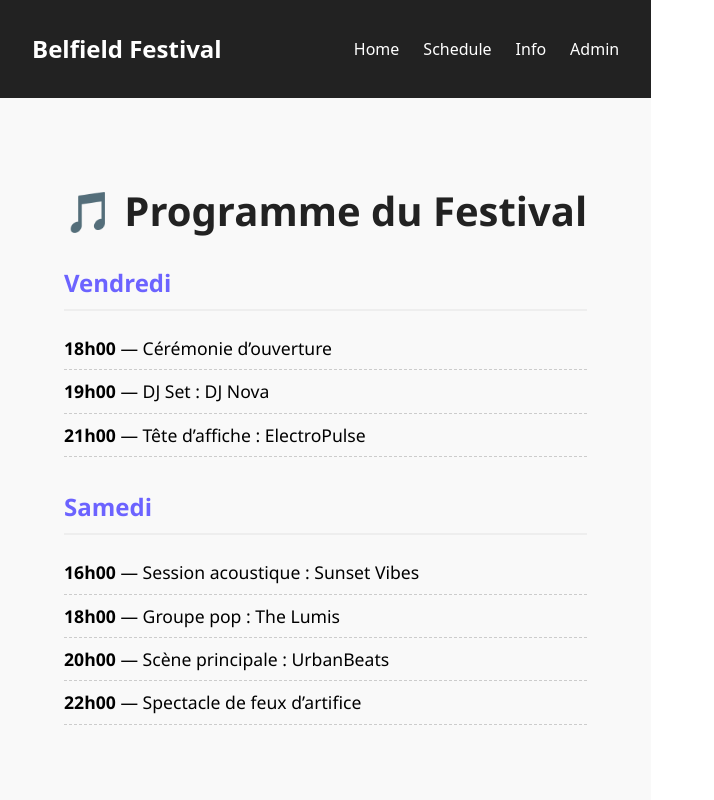
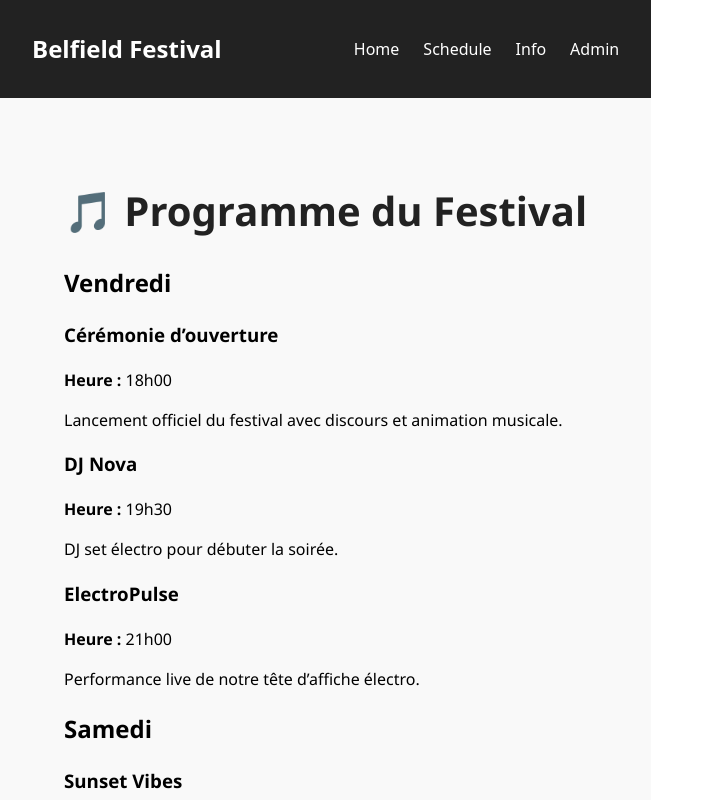
Before and after one commit to Noumso/Belfield-Festival-Website, a React (Vite) app in the folder Belfield-Festival-Website/: page /schedule in a window 1280 px wide. Shown: the top 800 px of the page, without its empty margins (0-714 px from the left). Built offline with nearby package versions, Linux system fonts and the light colour scheme.

Commit message:
Refactor Schedule component to dynamically render festival events with detailed descriptions

```diff
--- a/Belfield-Festival-Website/src/pages/Schedule.jsx
+++ b/Belfield-Festival-Website/src/pages/Schedule.jsx
@@ -1,28 +1,44 @@
 import './Schedule.css';
+
+const events = [
+  {
+    jour: 'Vendredi',
+    horaires: [
+      { heure: '18h00', artiste: 'Cérémonie d’ouverture', description: 'Lancement officiel du festival avec discours et animation musicale.' },
+      { heure: '19h30', artiste: 'DJ Nova', description: 'DJ set électro pour débuter la soirée.' },
+      { heure: '21h00', artiste: 'ElectroPulse', description: 'Performance live de notre tête d’affiche électro.' },
+    ],
+  },
+  {
+    jour: 'Samedi',
+    horaires: [
+      { heure: '16h00', artiste: 'Sunset Vibes', description: 'Concert acoustique ambiance coucher de soleil.' },
+      { heure: '18h00', artiste: 'The Lumis', description: 'Pop moderne en live - scène principale.' },
+      { heure: '20h00', artiste: 'UrbanBeats', description: 'Hip-hop/RnB avec invités surprise.' },
+      { heure: '22h00', artiste: 'Feux d’artifice', description: 'Grand final visuel et musical du festival.' },
+    ],
+  },
+];
 
 function Schedule() {
   return (
     <div className="schedule-container">
       <h1>🎵 Programme du Festival</h1>
 
-      <section className="day">
-        <h2>Vendredi</h2>
-        <ul>
-          <li><strong>18h00</strong> — Cérémonie d’ouverture</li>
-          <li><strong>19h00</strong> — DJ Set : DJ Nova</li>
-          <li><strong>21h00</strong> — Tête d’affiche : ElectroPulse</li>
-        </ul>
-      </section>
-
-      <section className="day">
-        <h2>Samedi</h2>
-        <ul>
-          <li><strong>16h00</strong> — Session acoustique : Sunset Vibes</li>
-          <li><strong>18h00</strong> — Groupe pop : The Lumis</li>
-          <li><strong>20h00</strong> — Scène principale : UrbanBeats</li>
-          <li><strong>22h00</strong> — Spectacle de feux d’artifice</li>
-        </ul>
-      </section>
+      {events.map((journee, index) => (
+        <div key={index}>
+          <h2 className="jour">{journee.jour}</h2>
+          <div className="cards">
+            {journee.horaires.map((event, idx) => (
+              <div className="card" key={idx}>
+                <h3>{event.artiste}</h3>
+                <p><strong>Heure :</strong> {event.heure}</p>
+                <p>{event.description}</p>
+              </div>
+            ))}
+          </div>
+        </div>
+      ))}
     </div>
   );
 }
```
